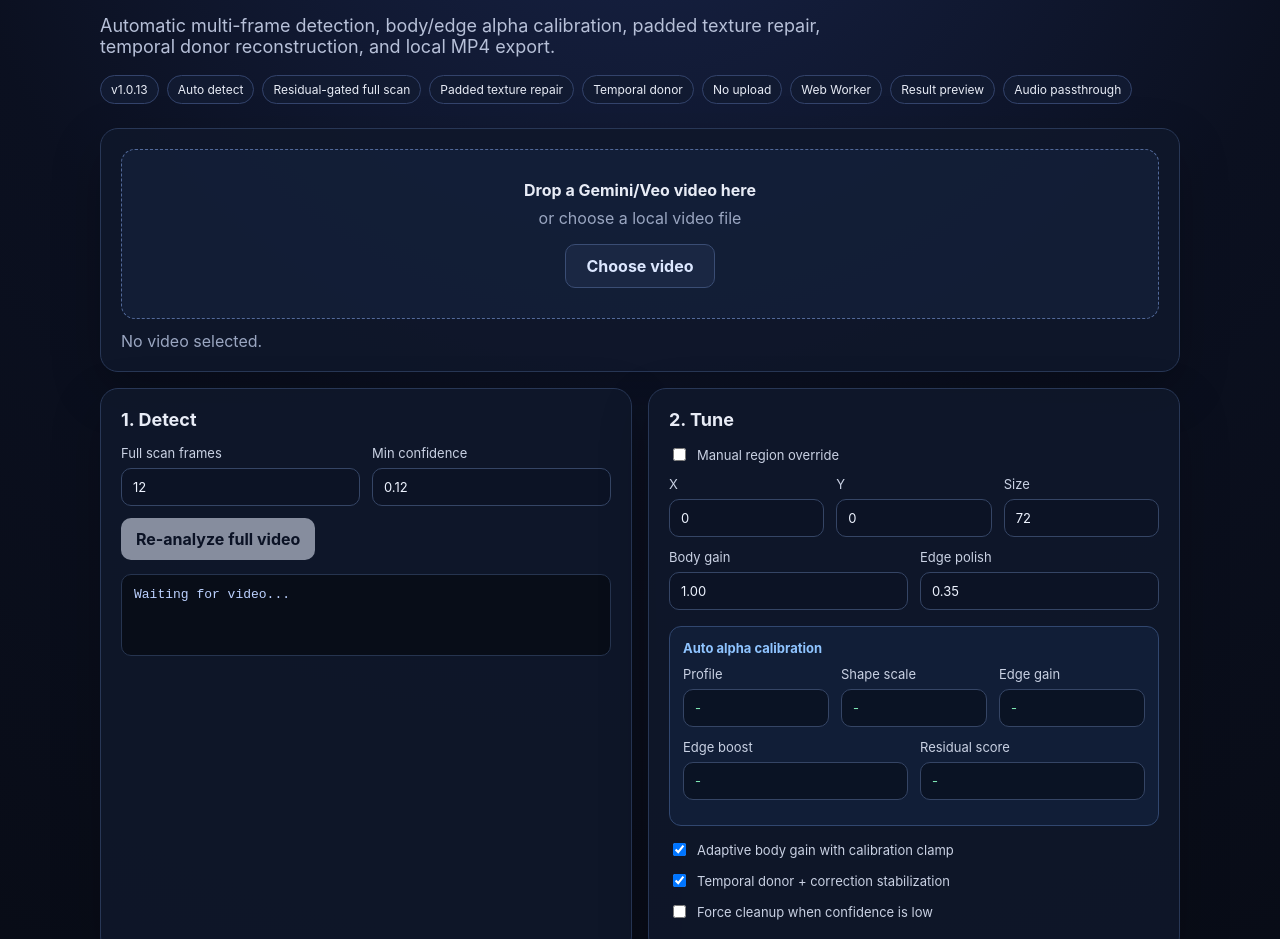
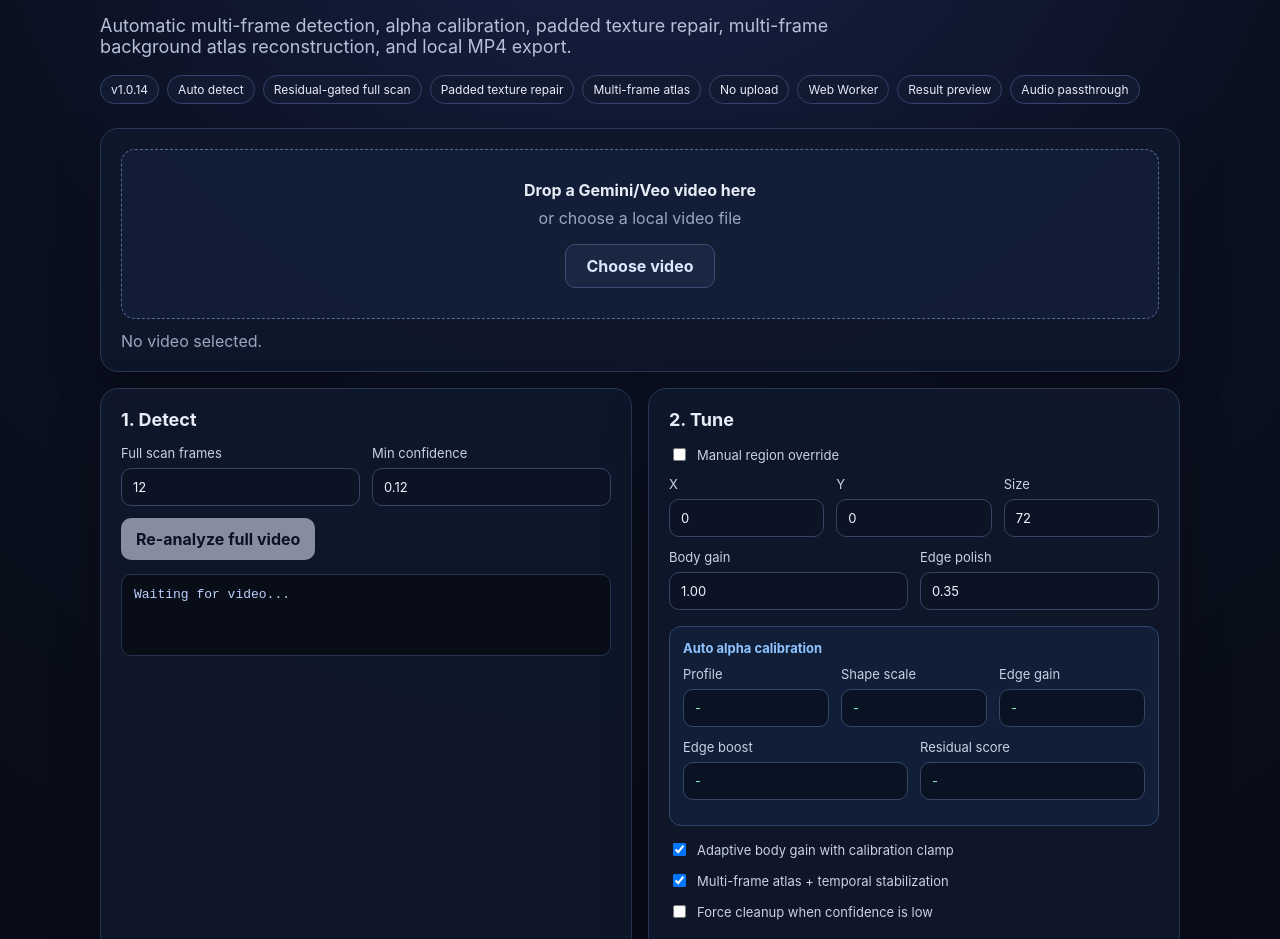
Before and after one commit to dhvu1990/gemini-video-watermark-cleaner, a website built with Vite: page index.html in a window 1280 px wide. Shown: the part 229-1168 px from the top of the page. Built offline with nearby package versions, Linux system fonts and the light colour scheme.

Commit message:
chore: update UI for v1.0.14

```diff
--- a/index.html
+++ b/index.html
@@ -4,7 +4,7 @@
   <meta charset="UTF-8" />
   <meta name="viewport" content="width=device-width,initial-scale=1" />
   <meta name="color-scheme" content="dark light" />
-  <title>Gemini Video Watermark Cleaner v1.0.13</title>
+  <title>Gemini Video Watermark Cleaner v1.0.14</title>
   <link rel="stylesheet" href="/src/styles.css" />
 </head>
 <body>
@@ -12,8 +12,8 @@
     <header class="hero">
       <p class="eyebrow">LOCAL-FIRST VIDEO TOOL</p>
       <h1>Gemini Video Watermark Cleaner</h1>
-      <p>Automatic multi-frame detection, body/edge alpha calibration, padded texture repair, temporal donor reconstruction, and local MP4 export.</p>
-      <div class="badges"><span>v1.0.13</span><span>Auto detect</span><span>Residual-gated full scan</span><span>Padded texture repair</span><span>Temporal donor</span><span>No upload</span><span>Web Worker</span><span>Result preview</span><span>Audio passthrough</span></div>
+      <p>Automatic multi-frame detection, alpha calibration, padded texture repair, multi-frame background atlas reconstruction, and local MP4 export.</p>
+      <div class="badges"><span>v1.0.14</span><span>Auto detect</span><span>Residual-gated full scan</span><span>Padded texture repair</span><span>Multi-frame atlas</span><span>No upload</span><span>Web Worker</span><span>Result preview</span><span>Audio passthrough</span></div>
     </header>
 
     <section class="panel">
@@ -82,7 +82,7 @@
           </div>
         </div>
         <label class="check"><input id="adaptiveAlpha" type="checkbox" checked /> Adaptive body gain with calibration clamp</label>
-        <label class="check"><input id="temporalStabilize" type="checkbox" checked /> Temporal donor + correction stabilization</label>
+        <label class="check"><input id="temporalStabilize" type="checkbox" checked /> Multi-frame atlas + temporal stabilization</label>
         <label class="check"><input id="forceCleanup" type="checkbox" /> Force cleanup when confidence is low</label>
       </div>
     </section>
```
